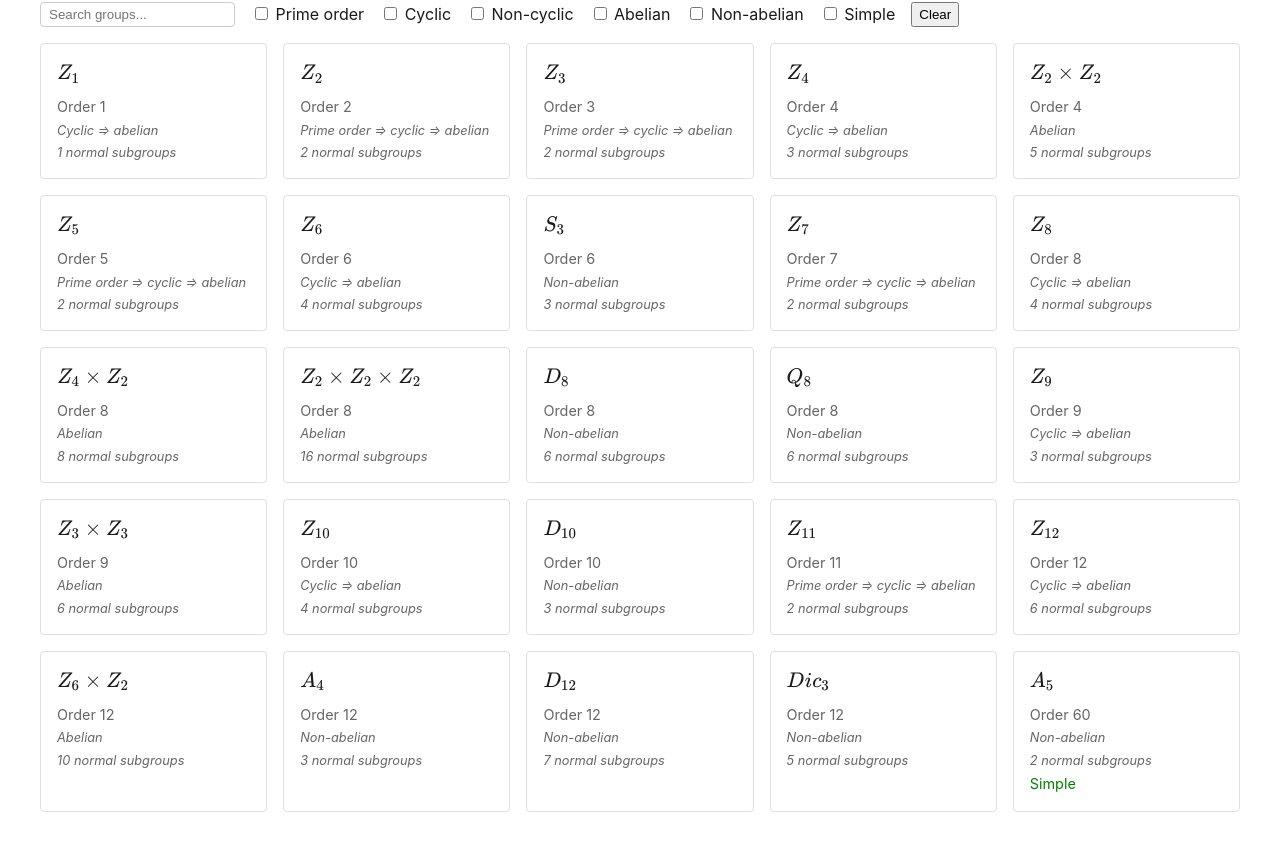
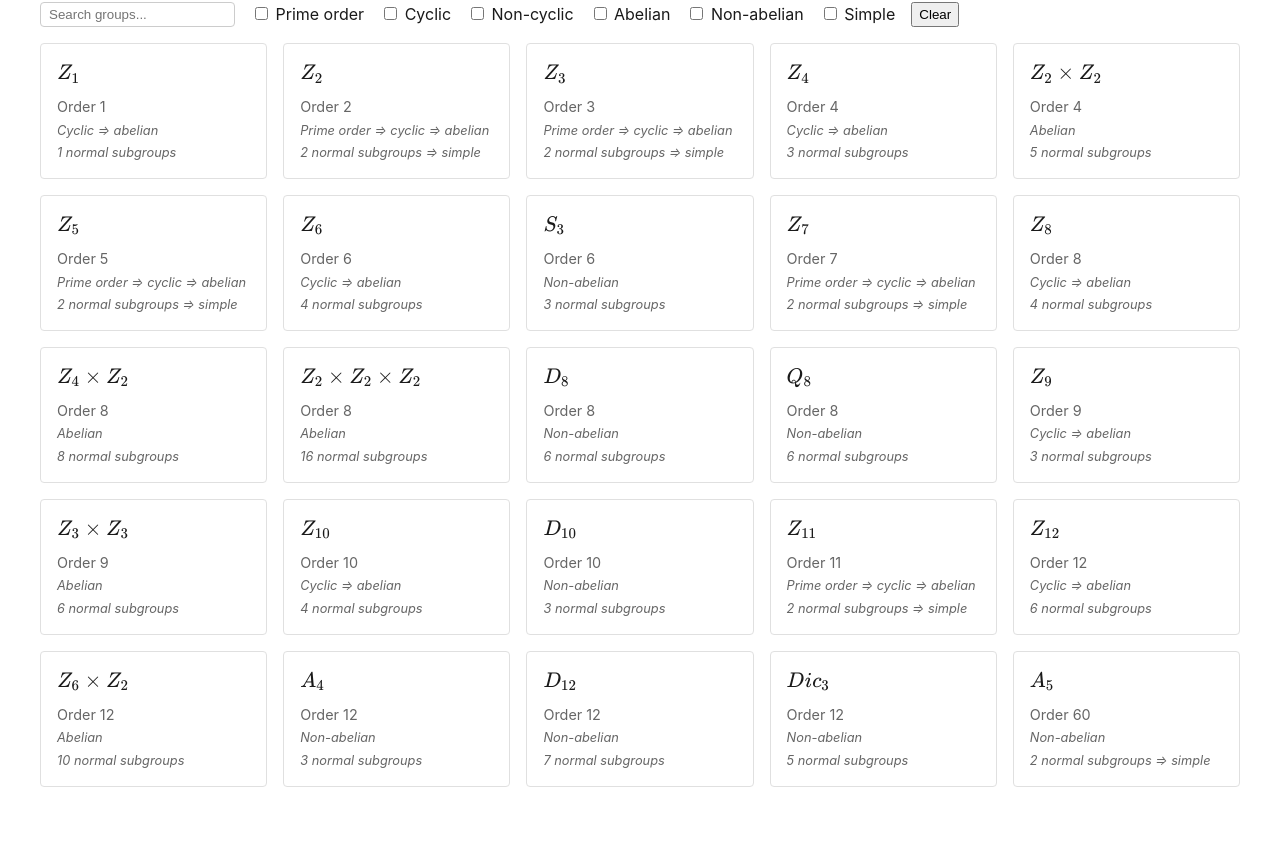
Before and after one commit to sqrt-of-2/finite-group-theory, a React (Vite) app: page / in a window 1280 px wide. Shown: the part 395-1239 px from the top of the page. After the commit the page ends 1214 px from the top, so only its background shows below. Built offline with nearby package versions, Linux system fonts and the light colour scheme.

Commit message:
Update simple group display logic on cards

```diff
--- a/src/pages/Landing.tsx
+++ b/src/pages/Landing.tsx
@@ -1,4 +1,3 @@
-
 // src/pages/Landing.tsx
 import React, { useState, useMemo } from 'react';
 import { Link } from 'react-router-dom';
@@ -139,11 +138,8 @@ export const Landing: React.FC = () => {
                                     })()}
                                 </div>
                                 <div style={{ fontSize: '0.8rem', fontStyle: 'italic', marginTop: '0.2rem' }}>
-                                    {g.normalCount} normal subgroups
+                                    {g.normalCount} normal subgroups{g.normalCount === 2 ? ' ⇒ simple' : ''}
                                 </div>
-                                {g.props.isSimple && !(primes.includes(g.props.order)) && (
-                                    <div style={{ color: 'green', marginTop: '0.2rem' }}>Simple</div>
-                                )}
                             </div>
                         </Link>
                     ))}
```
